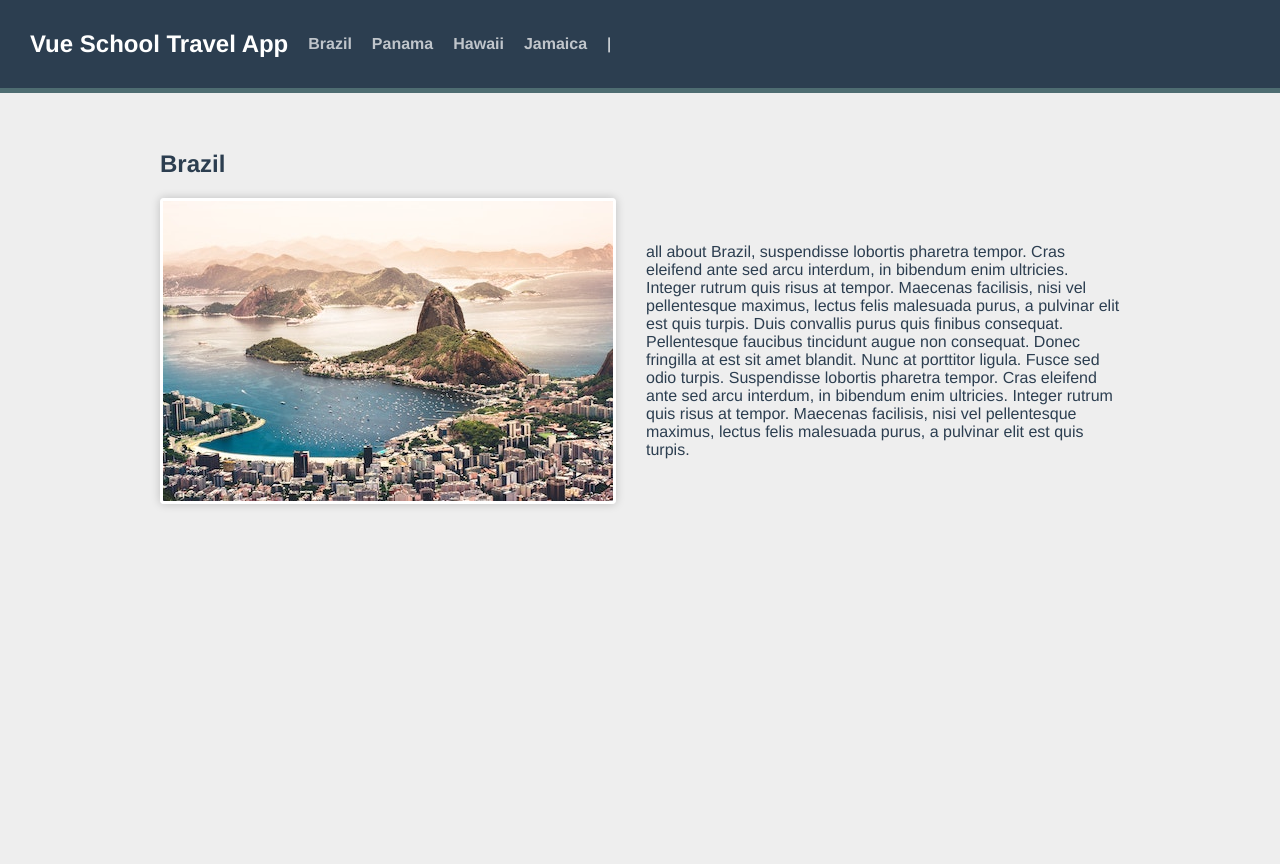
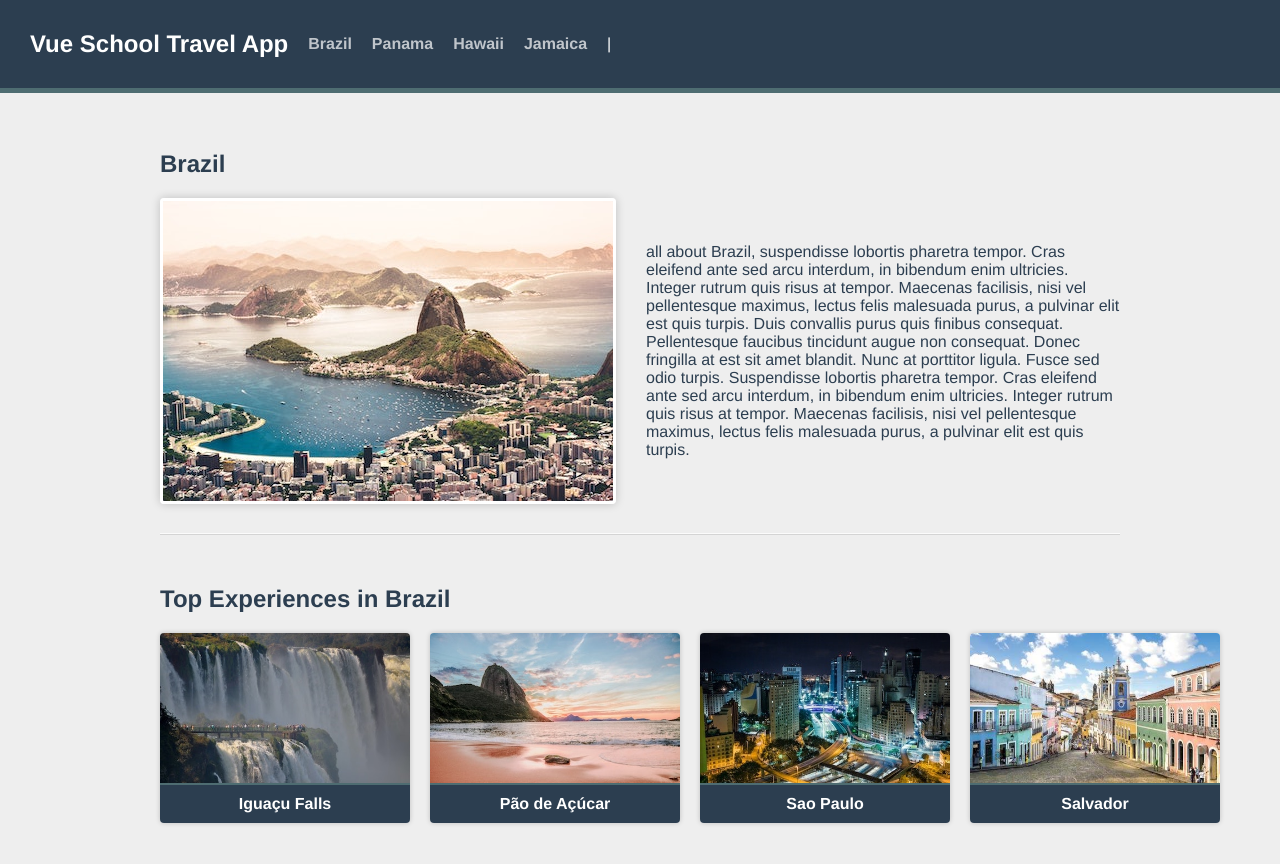
Before and after one commit to danyczech/vue-school-travel-app, a Vue app: page /destination/1/1 in a window 1280 px wide. Shown: the top 864 px of the page. Before the commit the page ends 800 px from the top, so only its background shows below. Built offline with nearby package versions, Linux system fonts and the light colour scheme.

Commit message:
experience cards

```diff
--- /dev/null
+++ b/src/components/ExperienceCard.vue
@@ -0,0 +1,14 @@
+<template>
+    <div class="card">
+        <img :src="`/images/${experience.image}`" :alt="experience.name">
+        <span class="card__text"> {{ experience.name }}</span>
+    </div>
+</template>
+
+<script>
+export default {
+    props:{
+        experience:{type: Object, required: true}
+    }
+}
+</script>
--- a/src/router/index.js
+++ b/src/router/index.js
@@ -11,8 +11,14 @@
     path: "/destination/:id/:slug",
     name: "destination.show",
     component: () => import("@/views/DestinationShow.vue"),
-    props: true,
+    props: route=> ({...route.params, id: parseInt(route.params.id)}),
   },
+  {
+    path: '/destination/:id/:slug/:experienceSlug',
+    name: 'experience.show',
+    component: () => import ("@/views/ExperienceShow.vue"),
+    props: route=> ({...route.params, id: parseInt(route.params.id)})
+  }
 ];
 
 const router = createRouter({
--- a/src/views/DestinationShow.vue
+++ b/src/views/DestinationShow.vue
@@ -6,19 +6,34 @@
       <p>{{ destination.description }}</p>
     </div>
   </section>
+  <section class="experiences">
+    <h2>Top Experiences in {{ destination.name }}</h2>
+    <div class="cards">
+      <router-link
+        v-for="experience in destination.experiences"
+        :key="experience.slug"
+        :to="{name: 'experience.show', params:{experienceSlug: experience.slug}}"
+      >
+        <ExperienceCard
+          :experience="experience" />
+      </router-link>
+    </div>
+  </section>
 </template>
 
 <script>
 import sourceData from "@/data.json";
+import ExperienceCard from '@/components/ExperienceCard.vue'
 
 export default {
+  components: { ExperienceCard },
   props:{
-    id: {type: String, required: true},
+    id: {type: Number, required: true},
   },
   computed: {
     destination() {
       return sourceData.destinations.find(
-        (destination) => destination.id === parseInt(this.id)
+        (destination) => destination.id === this.id
       );
     },
   },
--- /dev/null
+++ b/src/views/ExperienceShow.vue
@@ -0,0 +1,27 @@
+<template>
+    <section>
+        <h1>{{ experience.name }}</h1>
+        <img :src="`/images/${experience.image}`" :alt="experience.name">
+        <p>{{ experience.description }}</p>
+    </section>
+</template>
+
+<script>
+import sourceData from '@/data.json'
+
+export default {
+    props:{
+        id: {type: Number, required: true},
+        experienceSlug: {type: String, required: true}
+    },
+    computed:{
+        destination(){
+            return sourceData.destinations.find(destination => destination.id === this.id)
+        },
+        experience(){
+            return this.destination.experiences.find(experience => experience.slug === this.experienceSlug)
+        }
+    }
+
+}
+</script>
```
